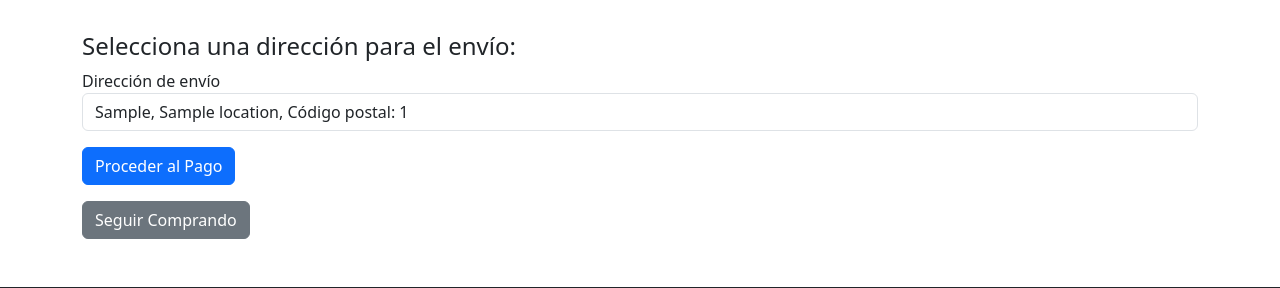
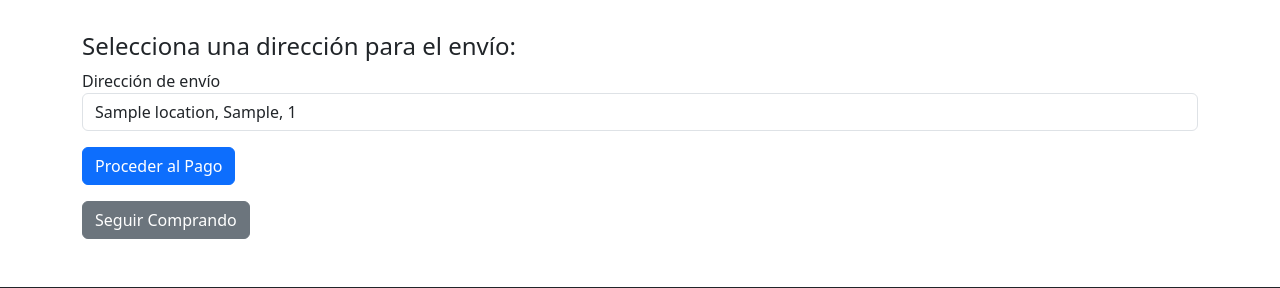
Before and after one commit to VladimirAzanza/shifa_products, a Django app: page /cart/cart/ in a window 1280 px wide. Shown: the part 300-588 px from the top of the page. Run offline with Django 4.2, Linux system fonts and the light colour scheme; a user stored in the database is signed in; tables that the repository leaves empty hold one stand-in row (values such as "Sample post").

Commit message:
Small fix at cart detail html using special method str of address user

```diff
--- a/shifa_products/templates/cart/cart_detail.html
+++ b/shifa_products/templates/cart/cart_detail.html
@@ -43,7 +43,7 @@
           <select id="address" name="address" class="form-control">
             {% for address in addresses %}
               <option value="{{ address.id }}">
-                {{ address.street }}, {{ address.location }}, Código postal: {{ address.postal_code }}
+                {{ address }}
               </option>
             {% endfor %}
           </select>
```
